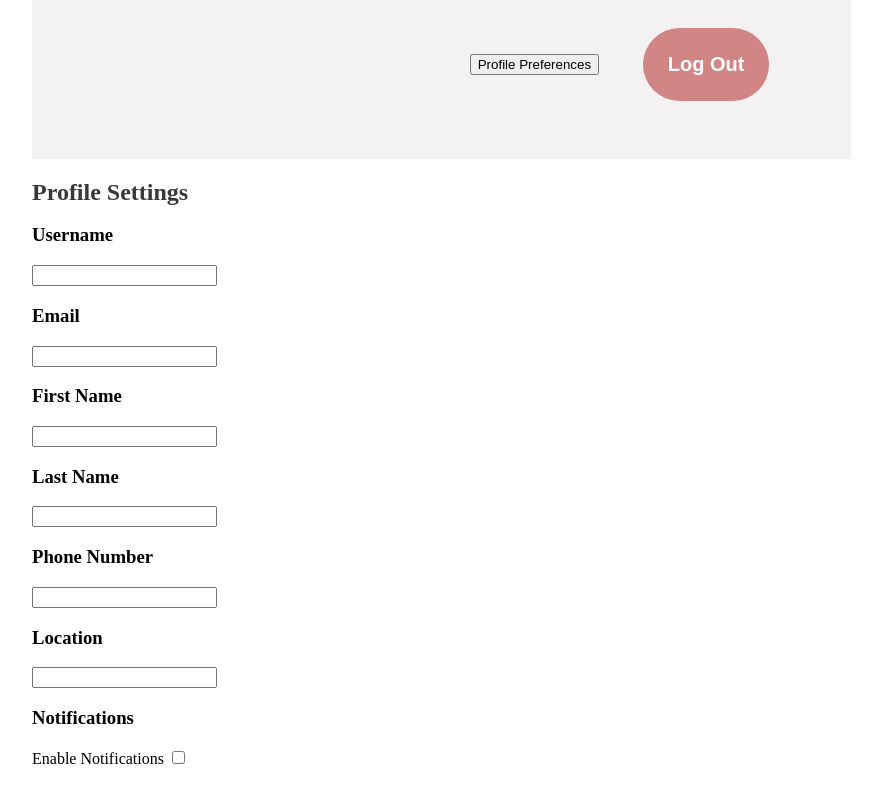
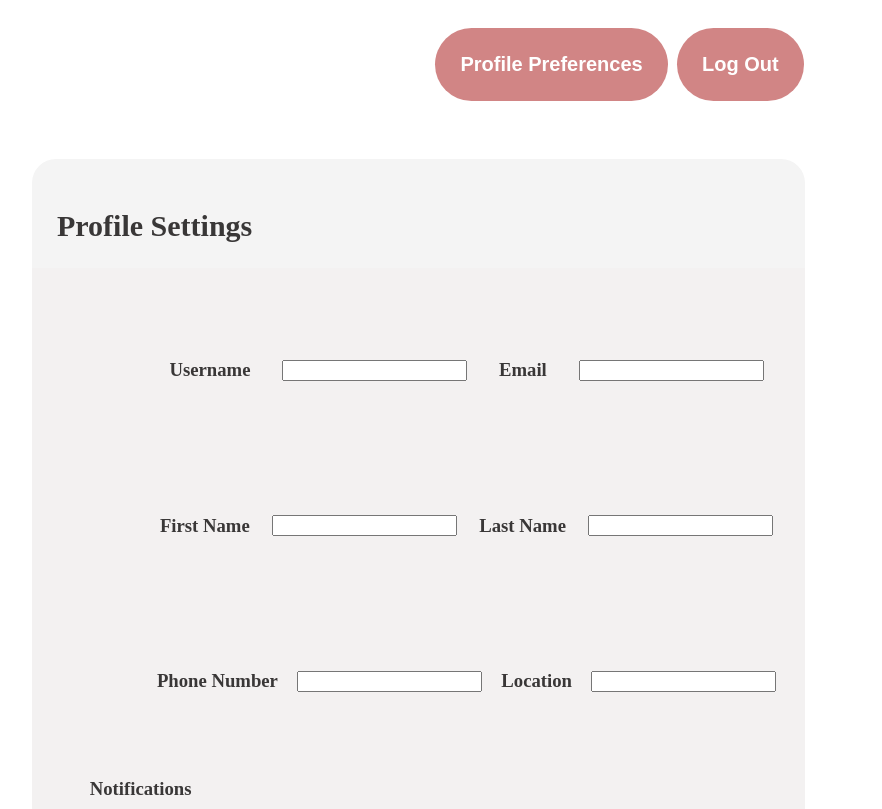
Before and after one commit to maddiewaldie/COEN-163-Final-Project, a plain HTML site: page profile.html in a window 1280 px wide. Shown: the part 450-1259 px from the top of the page, without its empty margins (168-1050 px from the left). Drawn offline with Linux system fonts and the light colour scheme; a script that the page names is missing; a web font is replaced by a local one.

Commit message:
Update profile.css

```diff
--- a/profile.css
+++ b/profile.css
@@ -10,7 +10,6 @@
   align-items: center;
   width: 100%;
   padding: 48px;
-  background-color: #f3f1f1;
   color: #393737;
   font-family: "Wendy One";
   font-size: xx-large;
@@ -30,13 +29,12 @@
   align-items: center;
   width: 100%;
   padding: 10px;
-  background-color: #f3f1f1;
   color: #393737;
   font-family: "Wendy One";
   font-size: xx-large;
 }
 
-#edit-profile,
+#preferences,
 #logout {
   font-size: 20px;
   font-weight: bolder;
@@ -47,3 +45,39 @@
   background-color: #d18585;
   color: white;
 }
+
+.settings-container {
+    display: flex;
+    flex-direction: column;
+    justify-content: center;
+    align-items: center;
+    width: 100%;
+    padding: 25px;
+    background-color: #f3f1f1;
+    color: #393737;
+    font-family: "Wendy One";
+    border-radius: 0px 0px 24px 24px;
+}
+
+.setting {
+    display: flex;
+    flex-direction: row;
+    justify-content: space-evenly;
+    align-items: center;
+    width: 100%;
+    padding: 48px;
+    color: #393737;
+    font-family: "Wendy One";
+}
+
+.settings-title {
+    font-size: 20px;
+    font-weight: bolder;
+    padding: 25px 25px;
+    width: 100%;
+    cursor: pointer;
+    border: none;
+    border-radius: 24px 24px 0px 0px;
+    background-color: #f4f4f4;
+    color: white;
+}
```
